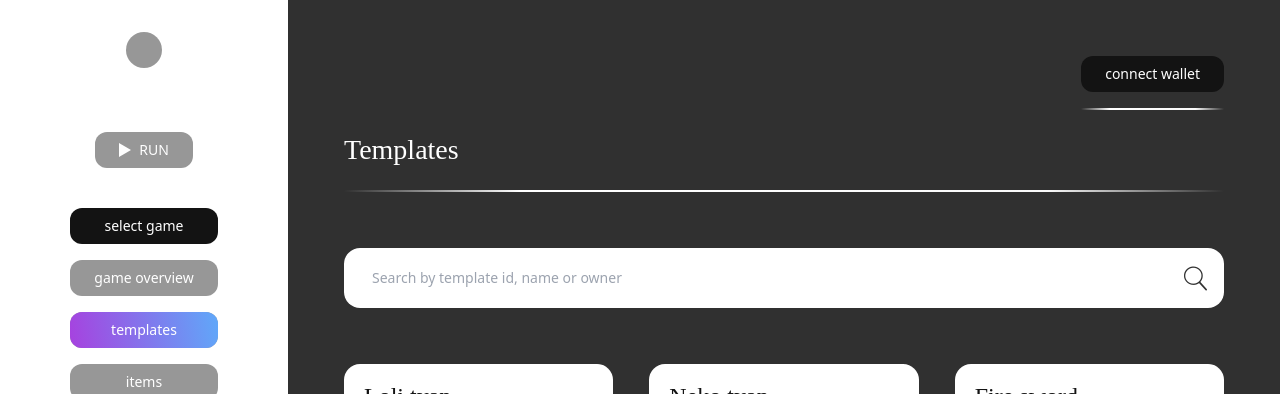
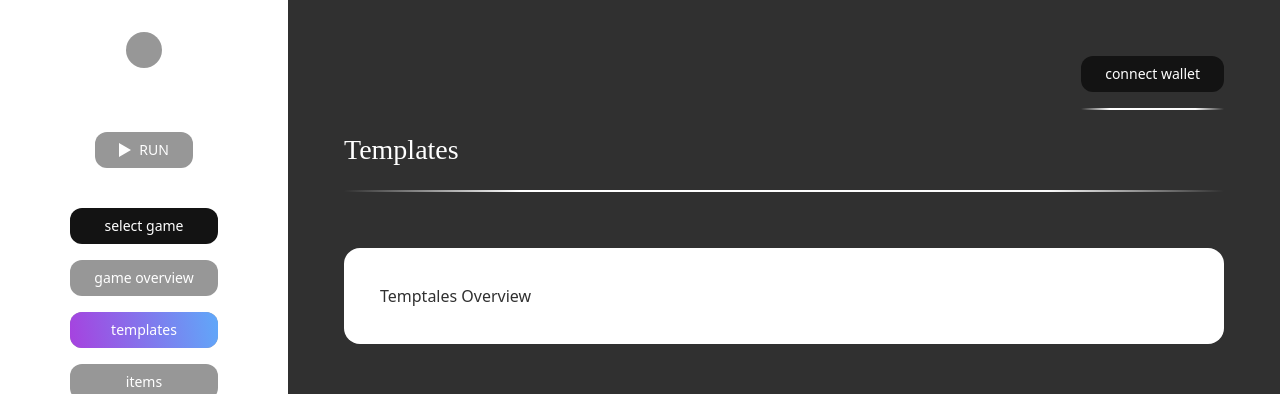
Before and after one commit to w3f-community/asylum-ui, a React (Create React App) app in the folder packages/game-developers-console/: page /templates in a window 1280 px wide. Shown: the top 394 px of the page. Built offline with nearby package versions, Linux system fonts and the light colour scheme.

Commit message:
set up templates-overview

```diff
--- a/packages/game-developers-console/src/pages/game-templates/index.tsx
+++ b/packages/game-developers-console/src/pages/game-templates/index.tsx
@@ -5,6 +5,7 @@ import { HeadingXl } from 'components/text/heading-xl'
 import * as React from 'react'
 import { ITemplates } from 'types'
 import { debounce, map } from 'lodash'
+import { TemplatesOverview } from './templates-overview'
 
 const filterItems = (inputValue: string, items: ITemplates[]): ITemplates[] => items.filter(item => {
    return item.title.toLowerCase().includes(inputValue.toLowerCase())
@@ -18,6 +19,7 @@ export const GameTemplates: React.FC<IProps> = ({ templates }) => {
    const [query, setQuery] = React.useState<string>('')
    const [templatesList, setTemplatesList] = React.useState<ITemplates[]>(templates)
    const [variants, setVariants] = React.useState<string[]>([])
+   const [selectedItem, setSelectedItem] = React.useState<ITemplates | undefined>(templates[0])
 
    const handleSearch = debounce((value: string) => setQuery(value), 200)
 
@@ -28,6 +30,9 @@ export const GameTemplates: React.FC<IProps> = ({ templates }) => {
       <div>
          <HeadingXl className="text-white" >Templates</HeadingXl>
          <Hr className="mb-14" />
+         {
+            !selectedItem && (
+               <div>
                   <SearchInput value="" variants={variants} onChange={handleSearch} />
                   <div className="mt-14 grid md:grid-cols-2 lg:grid-cols-3 2xl:grid-cols-4 gap-9">
                      {templatesList.map((item: ITemplates) => {
@@ -37,3 +42,7 @@ export const GameTemplates: React.FC<IProps> = ({ templates }) => {
                </div>
             )
          }
+         {selectedItem && <TemplatesOverview />}
+      </div>
+   )
+}
--- /dev/null
+++ b/packages/game-developers-console/src/pages/game-templates/templates-overview/index.tsx
@@ -0,0 +1,12 @@
+import * as React from 'react'
+import { Card } from 'components/card'
+
+interface IProps { }
+
+export const TemplatesOverview: React.FC<IProps> = () => {
+   return (
+      <Card>
+         Temptales Overview
+      </Card>
+   )
+}
```
Lines whose indentation alone changed are shown as unchanged.
